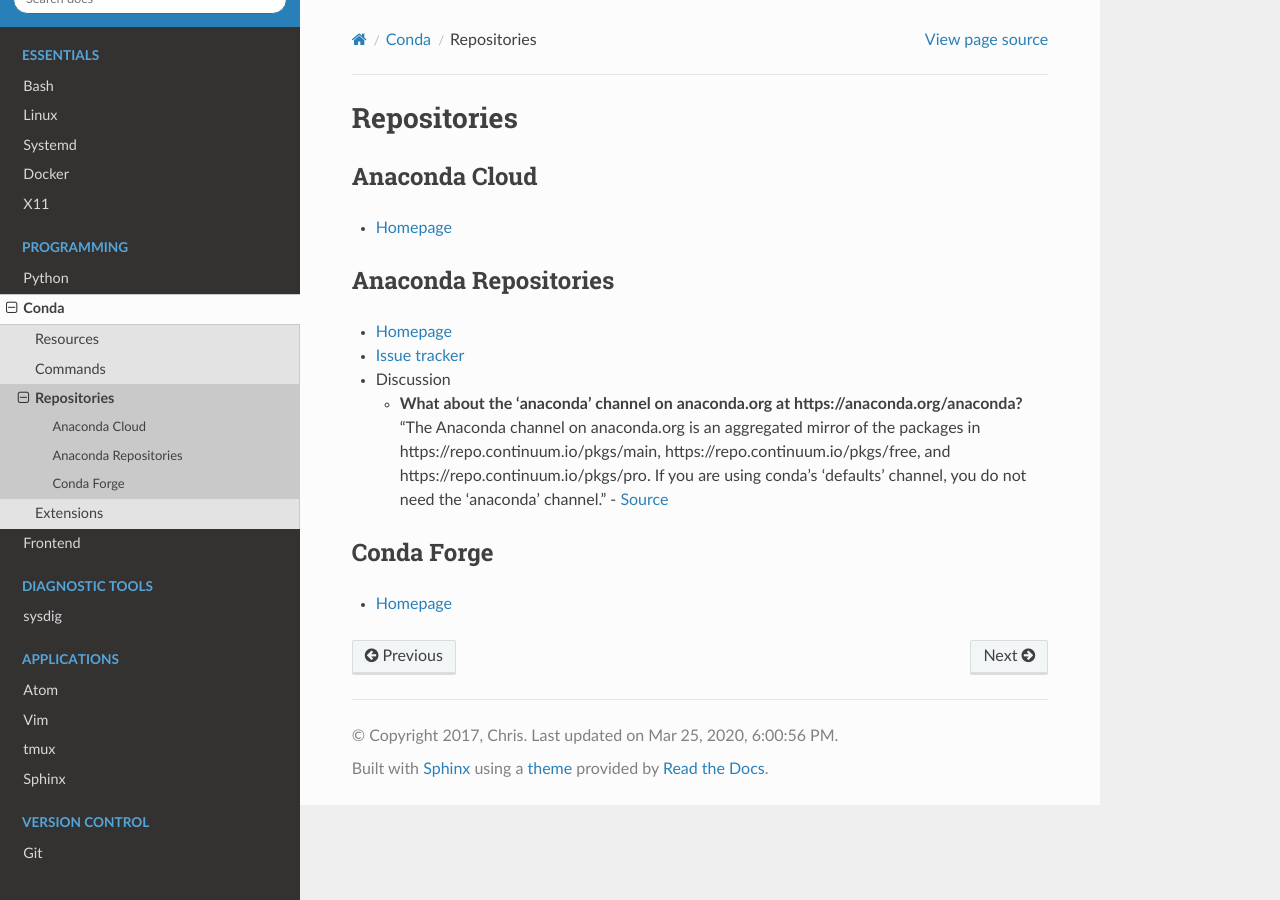
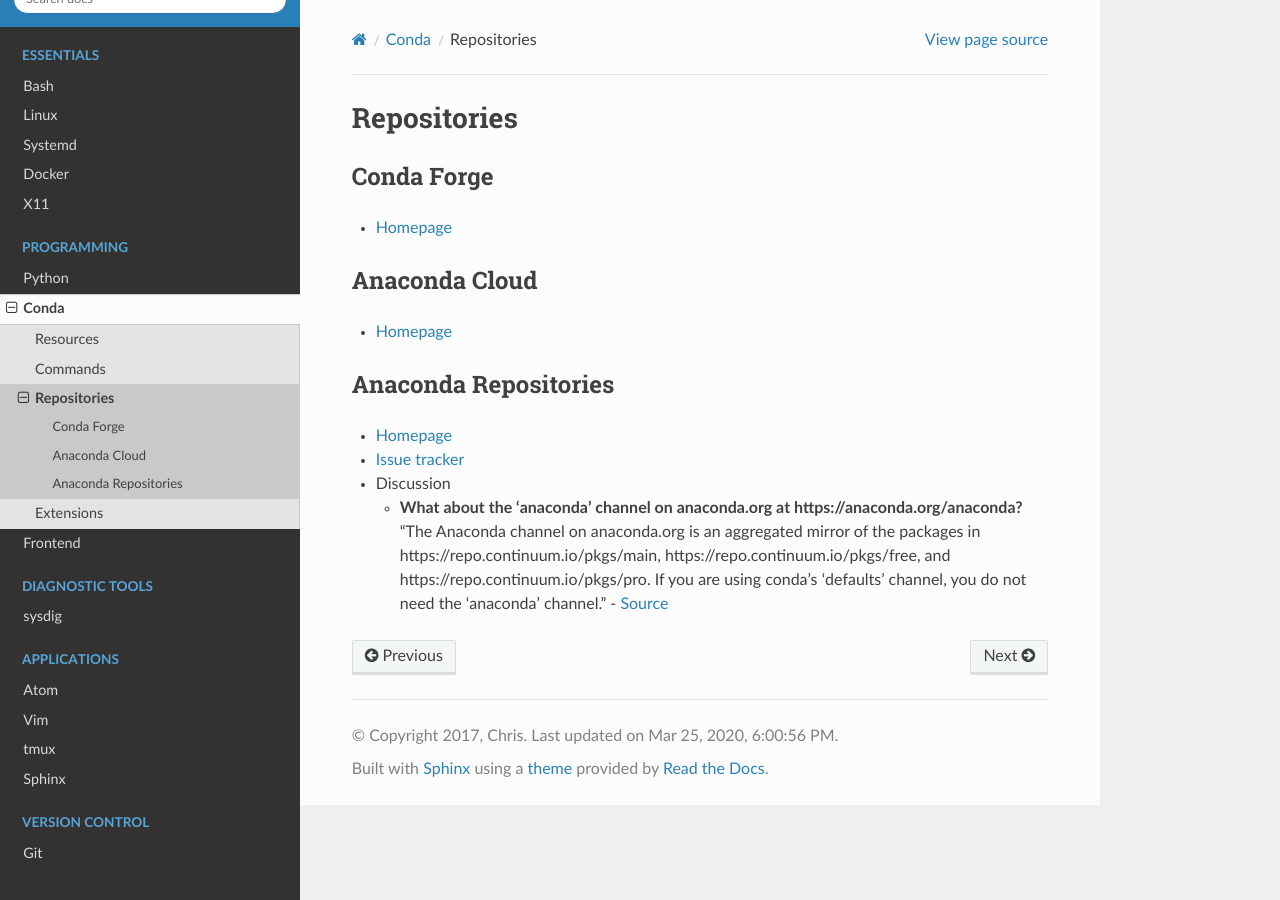
Before and after one commit to heterotopian/technotes, a Sphinx documentation site: the page built from source/conda/repo.rst, in a window 1280 px wide. Built offline with Sphinx 7.4.7 and the Read the Docs theme 2.0.0, drawn with Linux system fonts in a browser that asks for light colours; some of the changed lines change nothing that is shown.

Commit message:
Minor changes

```diff
--- a/source/conda/repo.rst
+++ b/source/conda/repo.rst
@@ -5,10 +5,18 @@
 
 .. highlight:: console
 
+Conda Forge
+===========
+
+- `Homepage <https://conda-forge.org/docs/>`_
+
+
+
 Anaconda Cloud
 ==============
 
 - `Homepage <https://anaconda.org/>`_
+
 
 
 Anaconda Repositories
@@ -21,9 +29,3 @@
   - **What about the 'anaconda' channel on anaconda.org at https://anaconda.org/anaconda?**
     "The Anaconda channel on anaconda.org is an aggregated mirror of the packages in \https://repo.continuum.io/pkgs/main, \https://repo.continuum.io/pkgs/free, and \https://repo.continuum.io/pkgs/pro. If you are using conda's 'defaults' channel, you do not need the 'anaconda' channel." -
     `Source <https://repo.continuum.io/pkgs/>`_
-
-
-Conda Forge
-===========
-
-- `Homepage <https://conda-forge.org/docs/>`_
```
